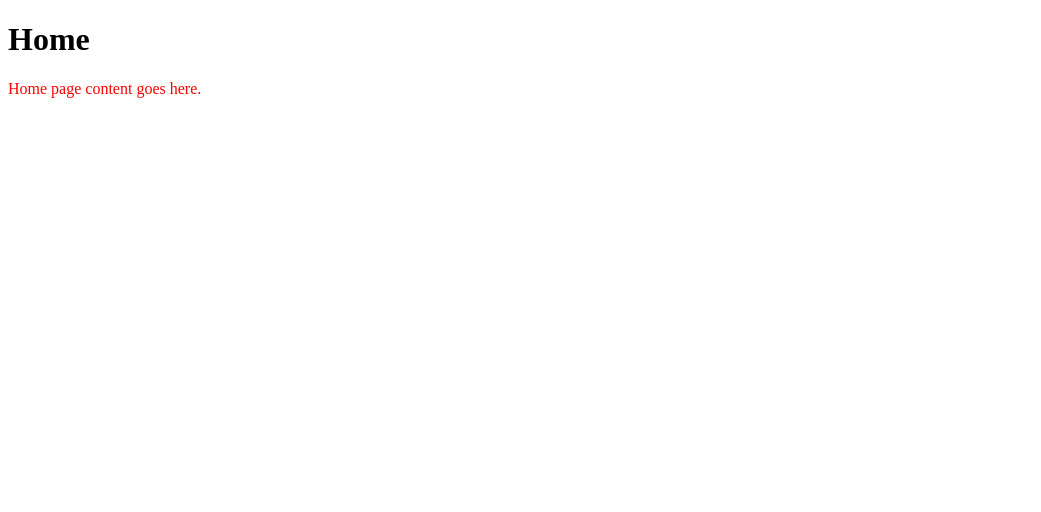
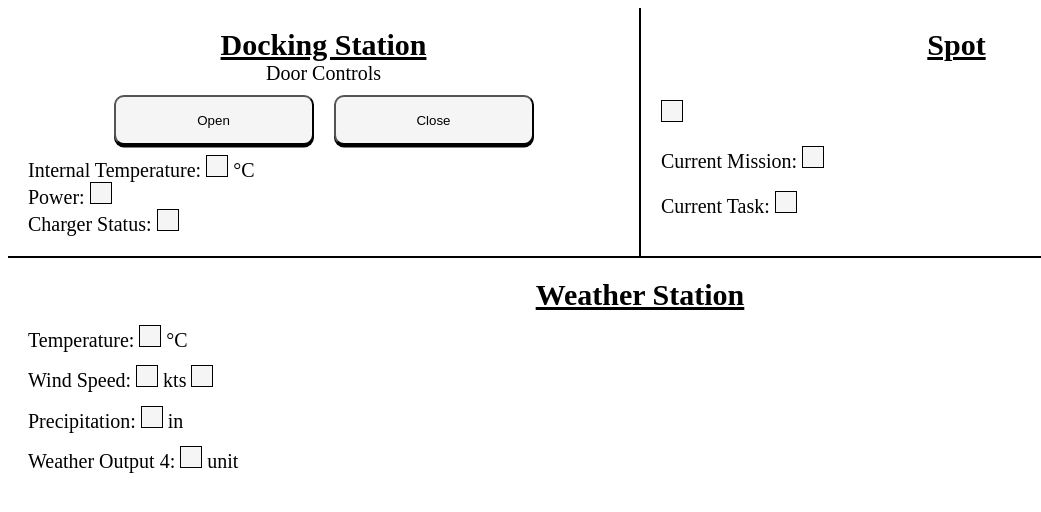
Before and after one commit to Mikestriken/Mikestriken.github.io, a plain HTML site: page index.html in a window 1280 px wide. Shown: the whole page, without its empty margins (0-1041 px from the left). Drawn offline with Linux system fonts and the light colour scheme.

Commit message:
dawg house beta

```diff
--- /dev/null
+++ b/index.css
@@ -0,0 +1,115 @@
+/** Debug Styles **/
+#dockingStation * {
+  /* border: 1px solid red; */
+}
+
+#door * {
+  /* border: 1px solid blue; */
+}
+
+/** Universal Styles **/
+html {
+  font-size: 10px;
+}
+
+h1 {
+  text-align: center;
+  margin: 0rem;
+  text-decoration: underline;
+}
+
+.output {
+  /* Positioning */
+  display: inline-block;
+  position: relative;
+  /* top: .5rem; */
+
+  border: .1rem solid black;
+  background-color: whitesmoke;
+  min-height: 2rem;
+  min-width: 2rem;
+}
+
+/** Main Container **/
+.container {
+  /* Grid Style */
+  display: grid;
+  margin: auto;
+  grid-template-rows: repeat(2, 1fr);
+  grid-template-columns: repeat(2, 1fr);
+  grid-template-areas: "dockingStation spot"
+                       "weatherStation weatherStation";
+
+  /* Sizing */
+  font-size: 2rem;
+}
+
+.container section {
+  /* Alignment */
+  padding: 2rem;
+}
+
+/** Docking Station Section **/
+#dockingStation {
+  /* Grid Style */
+  grid-area: dockingStation;
+  display: grid;
+
+  /* Border Style */
+  border-right: .1rem solid black;
+  border-bottom: .1rem solid black;
+
+}
+
+#door {
+  /* Grid Style */
+  display: grid;
+  justify-self: center;
+}
+#door .label {text-align: center;}
+#doorButtons {
+  display: flex;
+  justify-content: center;
+}
+#doorButtons button {
+  /* Sizing */
+  margin: 1rem;
+  min-width: 20rem;
+  min-height: 5rem;
+
+  /* Styling */
+  box-shadow: 0rem .25rem;
+  border-radius: 1rem;
+  background-color: hsl(0, 0%, 96%);
+}
+#doorButtons button:active {
+  /* Positioning */
+  position: relative;
+  top: .25rem;
+
+  /* Styling */
+  box-shadow: 0rem 0rem;
+  background-color: hsl(0, 0%, 90%);
+}
+
+
+/** Spot Section **/
+#spot {
+  /* Grid Style */
+  grid-area: spot;
+  display: grid;
+
+  /* Border Style */
+  border-left: .1rem solid black;
+  border-bottom: .1rem solid black;
+}
+
+/** Weather Station Section **/
+#weatherStation {
+  /* Grid Style */
+  grid-area: weatherStation;
+  display: grid;
+
+  /* Border Style */
+  border-top: .1rem solid black;
+}
--- a/index.html
+++ b/index.html
@@ -1,12 +1,93 @@
 <!DOCTYPE html>
 <html lang="en">
-    <head>
-    <title>Home</title>
-    <link rel="stylesheet" href="./style.css">
-    </head>
+<head>
+    <!-- Boiler Plate -->
+    <meta charset="UTF-8">
+    <meta name="viewport" content="width=device-width, initial-scale=1.0">
+    <title>Dawg House Control</title>
 
-    <body>
-        <h1>Home</h1>
-        <p>Home page content goes here.</p>
-    </body>
+    <!-- Links -->
+	<link rel="stylesheet" href="index.css">
+
+</head>
+<body>
+    <main class="container">
+        <section id="dockingStation">
+            <h1>Docking Station</h1>
+
+            <article id="door">
+                <span class="label">Door Controls</span>
+                <div id="doorButtons">
+                    <button class="input" id="openDoorButton">Open</button>
+                    <button class="input" id="closeDoorButton">Close</button>
+                </div>
+            </article>
+
+            <article id="internalTemperature">
+                <span class="label">Internal Temperature:</span>
+                <span class="output" id="internalTemperatureOutput"></span>
+                <span>°C</span>
+            </article>
+
+            <article id="powerStatus">
+                <span class="label">Power:</span>
+                <span class="output" id="powerStatusOutput"></span>
+            </article>
+
+            <article id="chargerStatus">
+                <span class="label">Charger Status:</span>
+                <span class="output" id="chargerStatusOutput"></span>
+            </article>
+        </section>
+
+        <section id="spot">
+            <h1>Spot</h1>
+
+            <article id="battery">
+                <figure class="batteryGraphic" id="batteryGraphicOutput"></figure>
+                <figcaption class="output" id="batteryPercentageOutput"></figcaption>
+            </article>
+
+            <article id="mission">
+                <span class="label">Current Mission:</span>
+                <span class="output" id="currentMissionOutput"></span>
+            </article>
+
+            <article id="task">
+                <span class="label">Current Task:</span>
+                <span class="output" id="currentTaskOutput"></span>
+            </article>
+        </section>
+
+        <section id="weatherStation">
+            <h1>Weather Station</h1>
+
+            <article class="externalTemperature">
+                <span class="label">Temperature:</span>
+                <span class="output" id="externalTemperatureOutput"></span>
+                <span class="label">°C</span>
+            </article>
+
+            <article class="windSpeed">
+                <span class="label">Wind Speed:</span>
+                <span class="output" id="windSpeedOutput"></span>
+                <span class="label">kts</span>
+                <span class="output" id="windDirectionOutput"></span>
+            </article>
+
+            <article class="precipitation">
+                <span class="label">Precipitation:</span>
+                <span class="output" id="precipitationOutput"></span>
+                <span class="label">in</span>
+            </article>
+
+            <article class="extra">
+                <span class="label">Weather Output 4:</span>
+                <span class="output" id="extraOutput"></span>
+                <span class="label">unit</span>
+            </article>
+        </section>
+
+    </main>
+</body>
 </html>
--- a/style.css
+++ /dev/null
@@ -1,3 +0,0 @@
-p {
-    color: red;
-}
```
